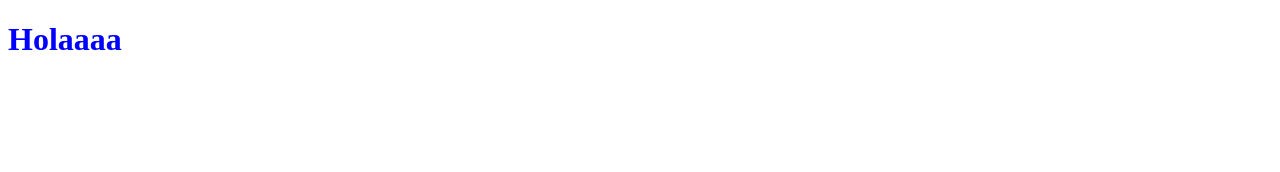
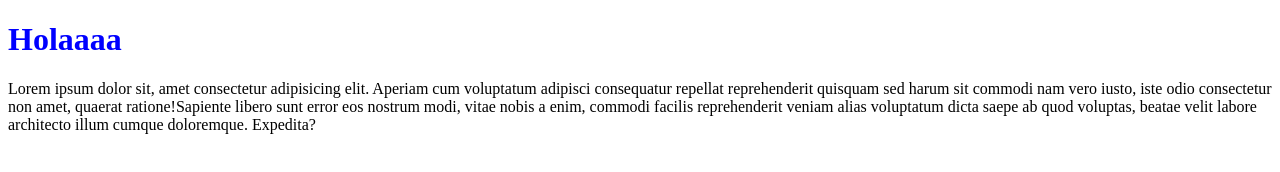
Before and after one commit to Patty8909/workshop-git, a plain HTML site: page index.html in a window 1280 px wide. Drawn offline with Linux system fonts and the light colour scheme.

Commit message:
cambios patty

```diff
--- a/index.html
+++ b/index.html
@@ -9,6 +9,7 @@
 </head>
 <body>
   <h1>Holaaaa</h1>
+  <p>Lorem ipsum dolor sit, amet consectetur adipisicing elit. Aperiam cum voluptatum adipisci consequatur repellat reprehenderit quisquam sed harum sit commodi nam vero iusto, iste odio consectetur non amet, quaerat ratione!Sapiente libero sunt error eos nostrum modi, vitae nobis a enim, commodi facilis reprehenderit veniam alias voluptatum dicta saepe ab quod voluptas, beatae velit labore architecto illum cumque doloremque. Expedita?</p>
   <script src="app.js"></script>
 </body>
 </html>
```
